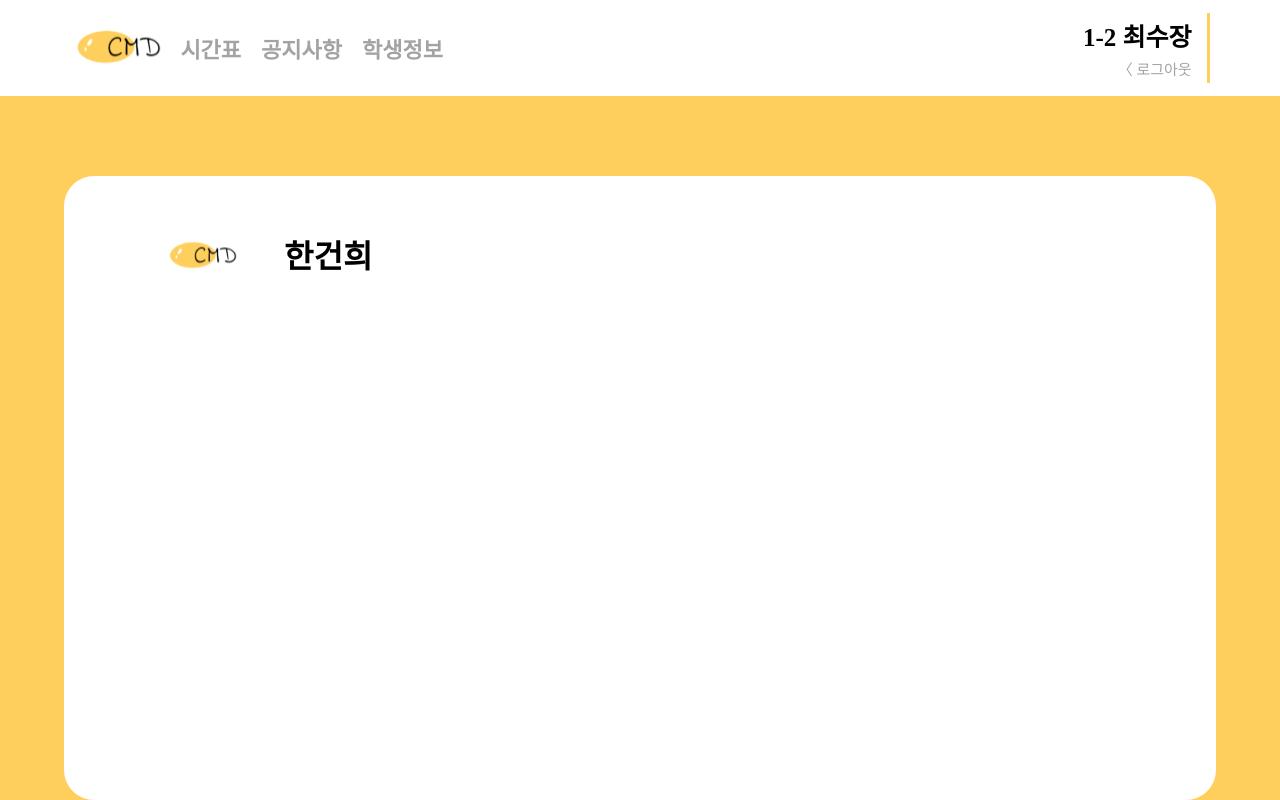
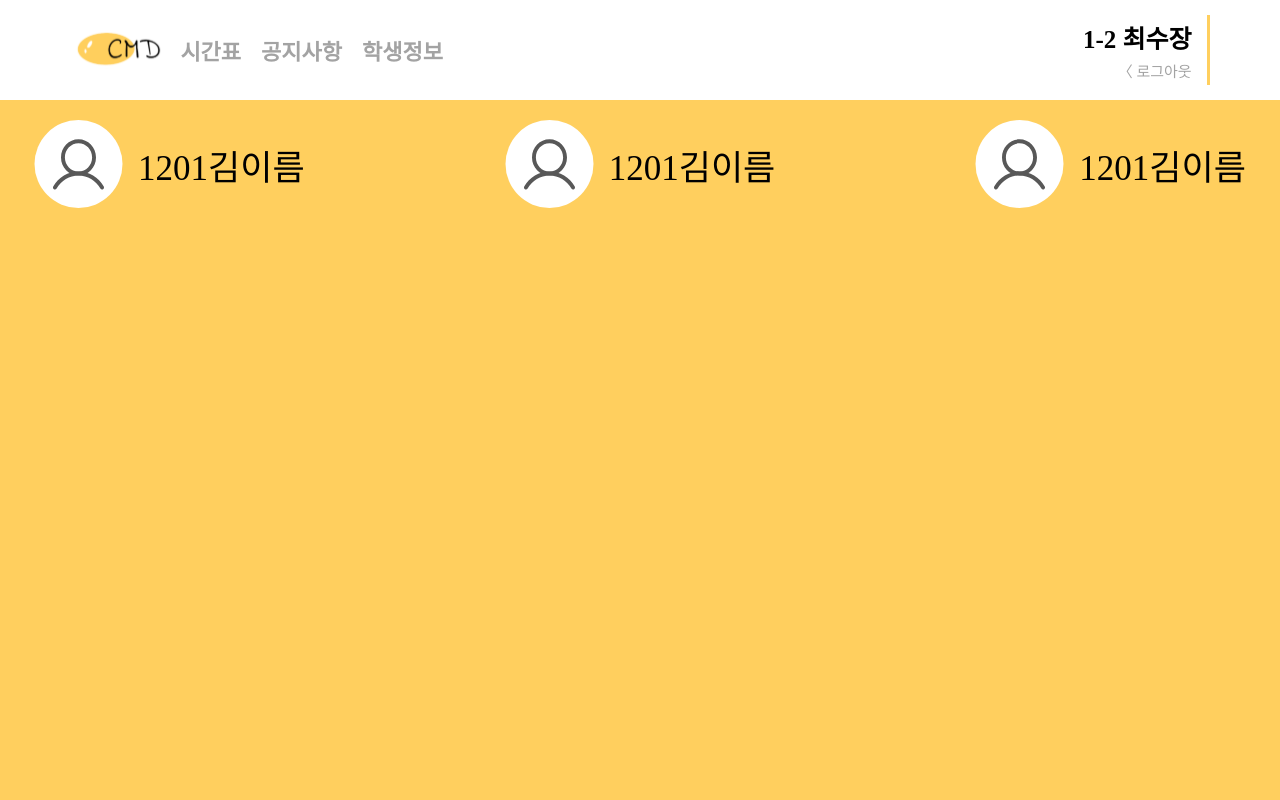
Before and after one commit to CUTY-DMS/TEAM2_CMD_FRONTEND, a React (Create React App) app: page /StudentList in a window 1280 px wide. Built offline with nearby package versions, Linux system fonts and the light colour scheme.

Commit message:
🌧 :: 학생목록(학생정보) 완성

```diff
--- a/src/App.js
+++ b/src/App.js
@@ -5,6 +5,7 @@ import AnnounceWrite from "./Pages/AnnounceWrite";
 import Login from "./Pages/Login";
 import SignUp from "./Pages/SignUp";
 import StudentDetail from "./Pages/StudentDetail";
+import StudentList from "./Pages/StudentList";
 
 function App() {
   return (
@@ -16,7 +17,7 @@ function App() {
         <Route path="/Login" element={<Login />} />
         <Route path="/SignUp" element={<SignUp />} />
         <Route path="/StudentDetail" element={<StudentDetail />} />
-        <Route path="/StudentList" element={<StudentDetail />} />
+        <Route path="/StudentList" element={<StudentList />} />
       </Routes>
     </BrowserRouter>
   );
--- /dev/null
+++ b/src/Components/User.jsx
@@ -0,0 +1,28 @@
+import styled from "styled-components";
+
+const User = () => {
+  return (
+    <Wrapper>
+      <UserIcon src="/imgs/User.svg" alt="User"/>
+      <UserName>1201김이름</UserName>
+    </Wrapper>
+  );
+};
+
+export default User;
+
+const Wrapper = styled.div`
+    display: flex;
+    align-items: center;
+    gap: 15px;
+`;
+
+const UserIcon = styled.img`
+    width: 89px;
+    height: 88px;
+`;
+
+const UserName = styled.div`
+    font-weight: 400;
+    font-size: 35px;
+`;
--- a/src/Pages/StudentList.js
+++ b/src/Pages/StudentList.js
@@ -1,13 +1,42 @@
 import React from "react";
 import styled from "styled-components";
 import Nav from "../Components/Nav";
+import User from "../Components/User";
 
 function StudentList() {
   return (
     <Wrapper>
       <Nav />
+      <LineBox>
+        <Line>
+          <User />
+          <User />
+          <User />
+        </Line>
+      </LineBox>
     </Wrapper>
   );
 }
 
 export default StudentList;
+
+const Wrapper = styled.div`
+  width: 100%;
+  height: 100vh;
+`;
+
+const LineBox = styled.div`
+  display: flex;
+  flex-direction: column;
+  align-items: center;
+  margin-top: 20px;
+  gap: 15px;
+`;
+
+const Line = styled.div`
+  display: flex;
+  flex-direction: row;
+  justify-content: center;
+  gap: 200px;
+  margin-bottom: 20px;
+`;
```
Also changed, not shown: public/imgs/User.svg (added).
